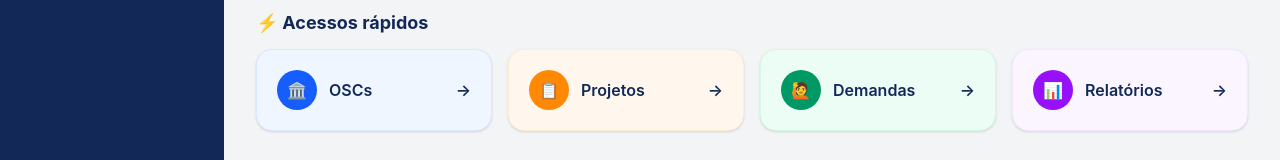
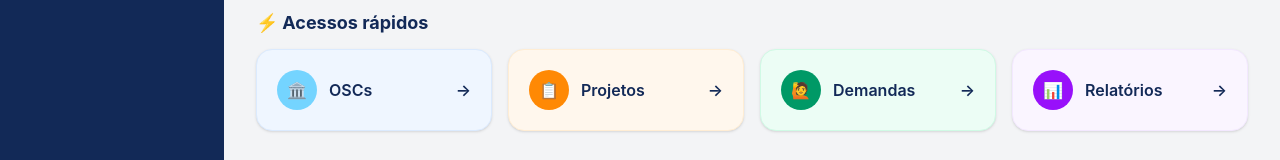
Before and after one commit to anacarvalhoteixeira-ai/OSC, a website built with Vite: page index.html in a window 1280 px wide. Shown: the part 524-684 px from the top of the page. Built offline with nearby package versions, Linux system fonts and the light colour scheme.

Commit message:
Ajustes do frontend finalizados

```diff
--- a/index.html
+++ b/index.html
@@ -223,7 +223,7 @@
               class="cartao-acesso flex items-center gap-3 rounded-2xl border border-blue-100 bg-blue-50 px-5 py-5 text-left font-semibold text-[#122957] shadow-sm transition hover:shadow-md dark:border-slate-700 dark:bg-slate-800 dark:text-white"
             >
               <span
-                class="flex h-10 w-10 items-center justify-center rounded-full bg-blue-600 text-white"
+                class="flex h-10 w-10 items-center justify-center rounded-full bg-sky-300 text-white"
                 aria-hidden="true"
                 >🏛️</span
               >
```
